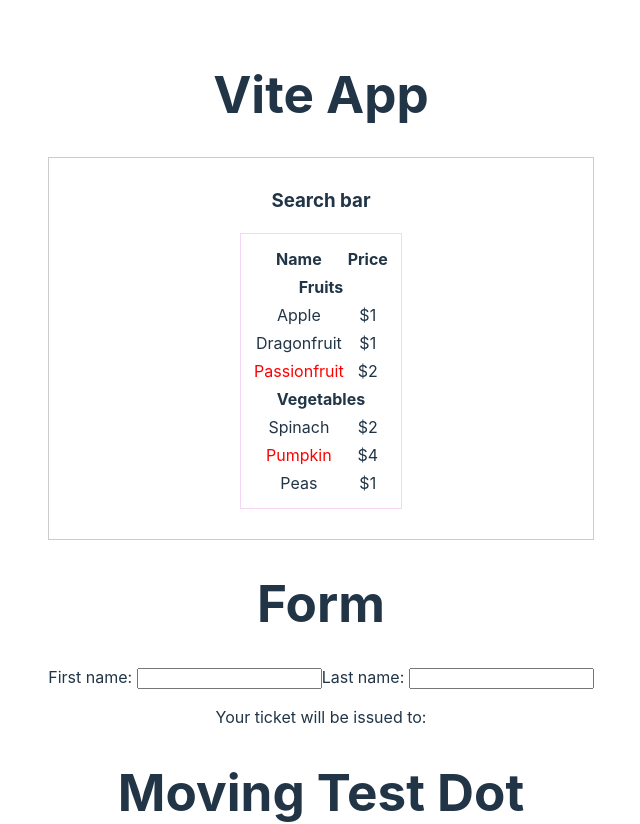
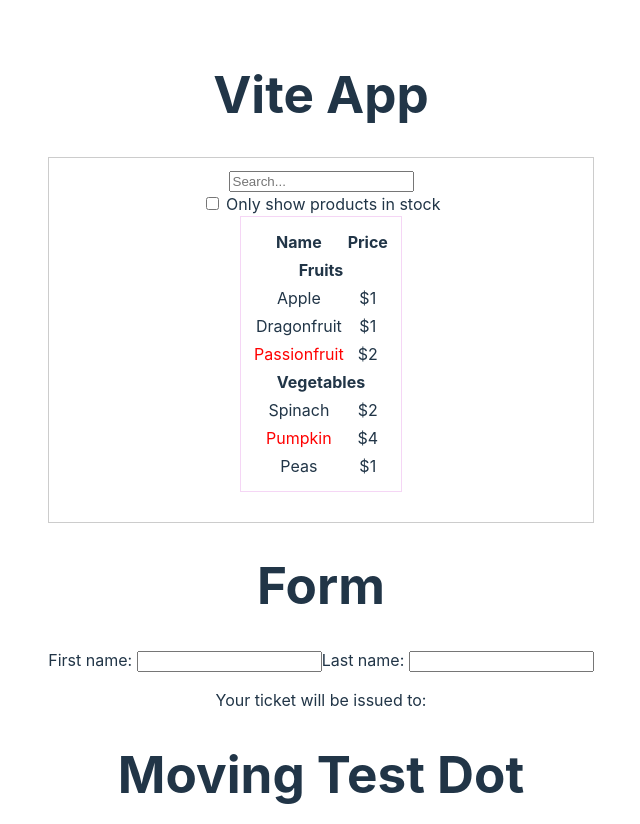
Before and after one commit to mouadlasri/ts-vitejs-playground, a React (Vite) app: page / in a window 1280 px wide. Shown: the top 824 px of the page, without its empty margins (319-959 px from the left). Built offline with nearby package versions, Linux system fonts and the light colour scheme.

Commit message:
Added State logic to Searchbar and ProductTable. Added state in FilterableProductTable (following the rule of state has to live in common parent component, sowith one-way flow by passing state as props, and inverse data flow by passing setState functions)

```diff
--- a/src/components/filterableproducttable/filterableproducttable/FilterableProductTable.tsx
+++ b/src/components/filterableproducttable/filterableproducttable/FilterableProductTable.tsx
@@ -1,4 +1,4 @@
-import React from "react";
+import React, { useState } from "react";
 
 import { Searchbar } from "../searchbar/Searchbar";
 import { ProductTable } from "../producttable/ProductTable";
@@ -14,10 +14,18 @@ interface Product {
 }
 
 export const FilterableProductTable = (props: { products: Product[] }) => {
+  const [filterText, setFilterText] = useState("");
+  const [inStockOnly, setInStockOnly] = useState(false);
+
   return (
     <div className="filterable-product-table">
-      <Searchbar />
-      <ProductTable products={props.products} />
+      <Searchbar
+        filterText={filterText}
+        inStockOnly={inStockOnly}
+        onFilterTextChange={setFilterText}
+        onInStockOnlyChange={setInStockOnly}
+      />
+      <ProductTable products={props.products} filterText={filterText} inStockOnly={inStockOnly} />
       <div>
         {/* {props.products.map((product) => (
           <div>
--- a/src/components/filterableproducttable/producttable/ProductTable.tsx
+++ b/src/components/filterableproducttable/producttable/ProductTable.tsx
@@ -12,13 +12,22 @@ interface Product {
   name: string;
 }
 
-export const ProductTable = (props: { products: Product[] }) => {
+export const ProductTable = (props: { products: Product[]; filterText: string; inStockOnly: boolean }) => {
   // have to give it a type JSX.Element because constant valiables can't
   // be initialized with a type of any and can't be null/empty
   const rows: JSX.Element[] = [];
   let lastCategory: string = "";
 
   props.products.forEach((product) => {
+    // filter products based on filter Text
+    if (product.name.toLowerCase().indexOf(props.filterText.toLowerCase()) === -1) {
+      return; // skip this product if it doesn't match the filter text
+    }
+
+    if (props.inStockOnly && !product.stocked) {
+      return; // skip this product if it's not in stock
+    }
+
     if (product.category !== lastCategory) {
       rows.push(<ProductCategoryRow category={product.category} key={product.category} />);
     }
--- a/src/components/filterableproducttable/searchbar/Searchbar.tsx
+++ b/src/components/filterableproducttable/searchbar/Searchbar.tsx
@@ -3,10 +3,29 @@ import React, { useState } from "react";
 // import css
 import "./Searchbar.css";
 
-export const Searchbar = () => {
+export const Searchbar = (props: {
+  filterText: string;
+  inStockOnly: boolean;
+  onFilterTextChange: React.Dispatch<React.SetStateAction<string>>;
+  onInStockOnlyChange: React.Dispatch<React.SetStateAction<boolean>>;
+}) => {
   return (
-    <div>
-      <h3>Search bar</h3>
-    </div>
+    <form>
+      <input
+        type="text"
+        placeholder="Search..."
+        value={props.filterText}
+        onChange={(e) => props.onFilterTextChange(e.target.value)}
+      />
+      <label style={{ display: "block" }}>
+        {" "}
+        <input
+          type="checkbox"
+          checked={props.inStockOnly}
+          onChange={(e) => props.onInStockOnlyChange(e.target.checked)}
+        />{" "}
+        Only show products in stock
+      </label>
+    </form>
   );
 };
```
